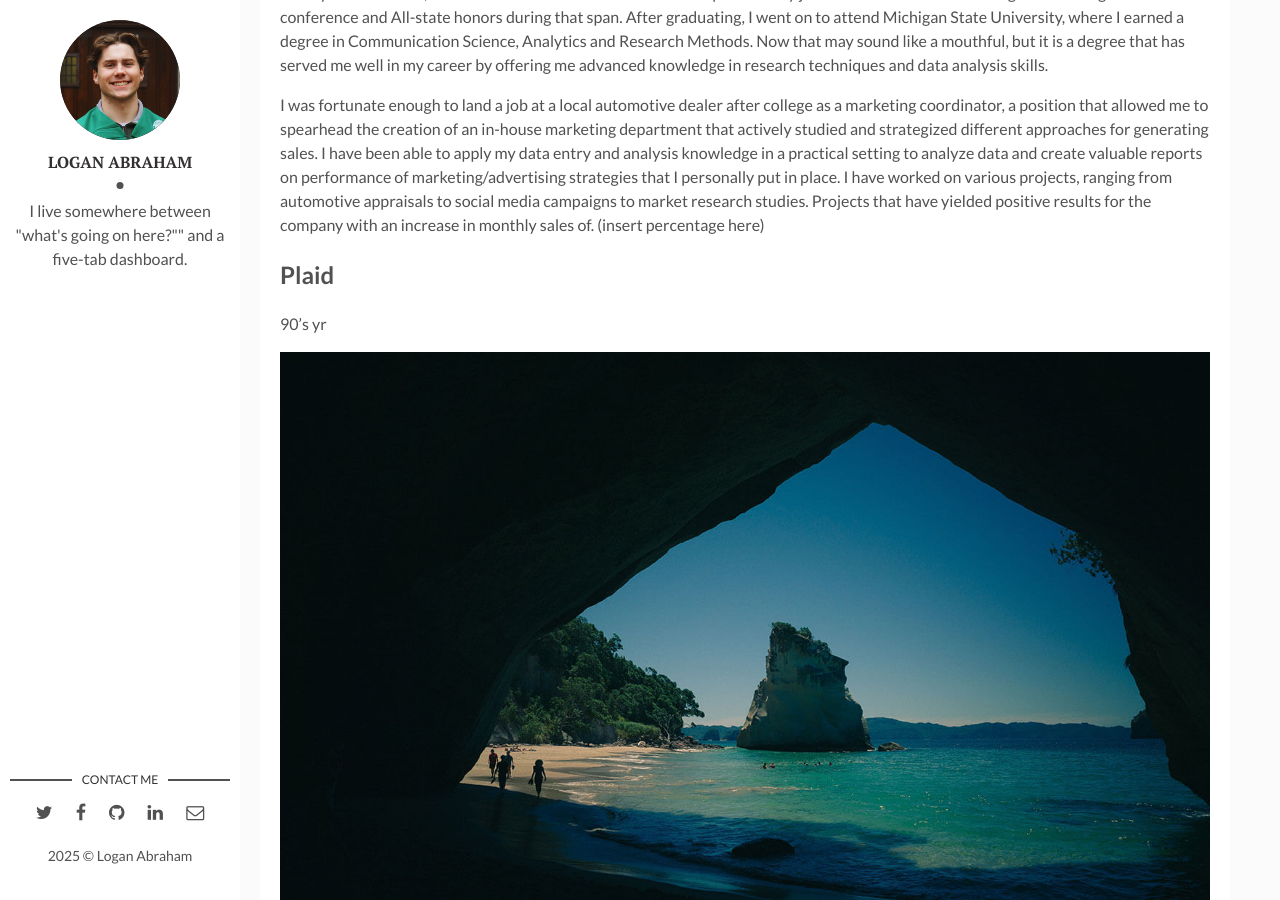
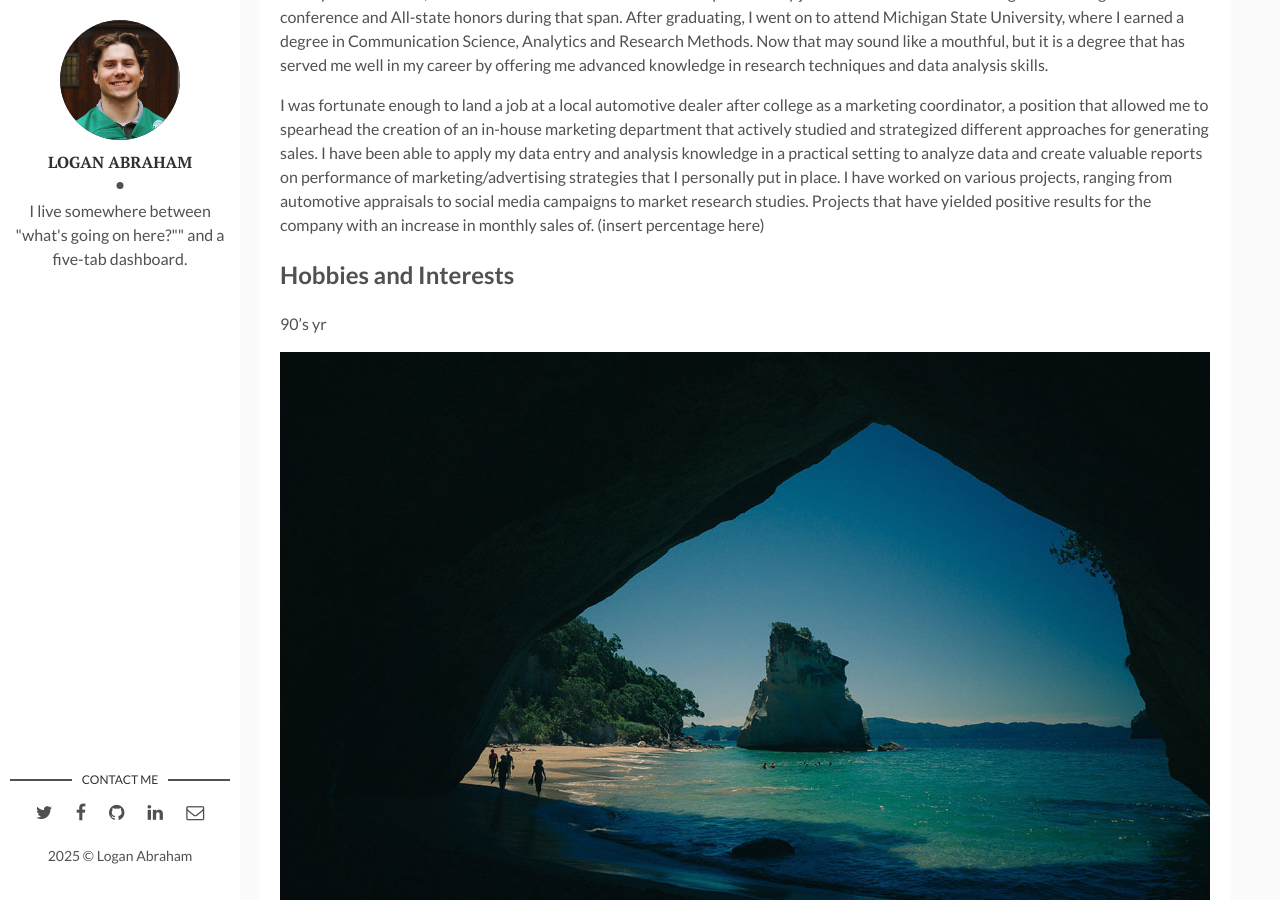
Before and after one commit to abe-mi/abe-mi.github.io, a Jekyll site: the page built from _posts/2017-04-06-how-i-rest-from-work.markdown, in a window 1280 px wide and 900 px high, scrolled down 703 px. Built offline with Jekyll 4.4.1, drawn with Linux system fonts in a browser that asks for light colours; comment, search, counter and statistics services are not loaded.

Commit message:
Update 2017-04-06-how-i-rest-from-work.markdown

```diff
--- a/_posts/2017-04-06-how-i-rest-from-work.markdown
+++ b/_posts/2017-04-06-how-i-rest-from-work.markdown
@@ -11,7 +11,7 @@ I was born in the beautiful but not so interesting town of Allegan, Michigan. I
 
 I was fortunate enough to land a job at a local automotive dealer after college as a marketing coordinator, a position that allowed me to spearhead the creation of an in-house marketing department that actively studied and strategized different approaches for generating sales. I have been able to apply my data entry and analysis knowledge in a practical setting to analyze data and create valuable reports on performance of marketing/advertising strategies that I personally put in place. I have worked on various projects, ranging from automotive appraisals to social media campaigns to market research studies. Projects that have yielded positive results for the company with an increase in monthly sales of. (insert percentage here)
 
-## Plaid
+## Hobbies and Interests
 90's yr
 
 ![I and My friends]({{site.baseurl}}/assets/img/we-in-rest.jpg)
```
